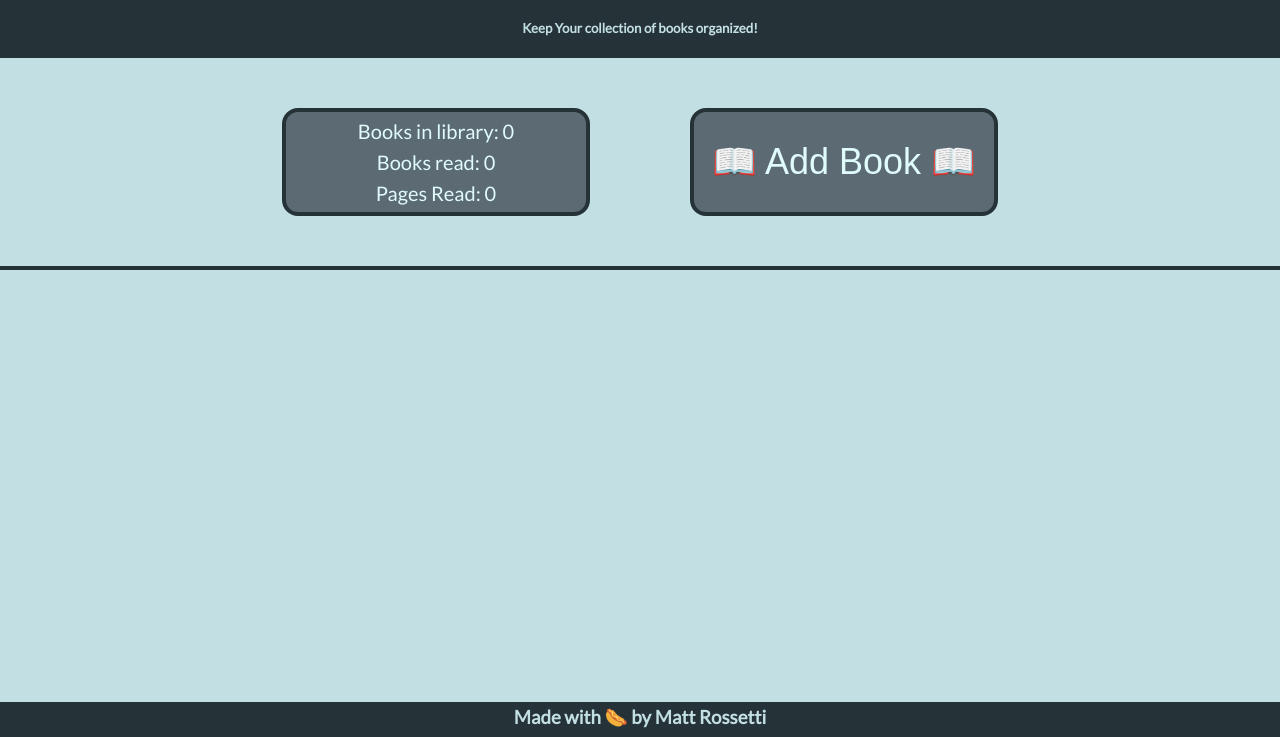
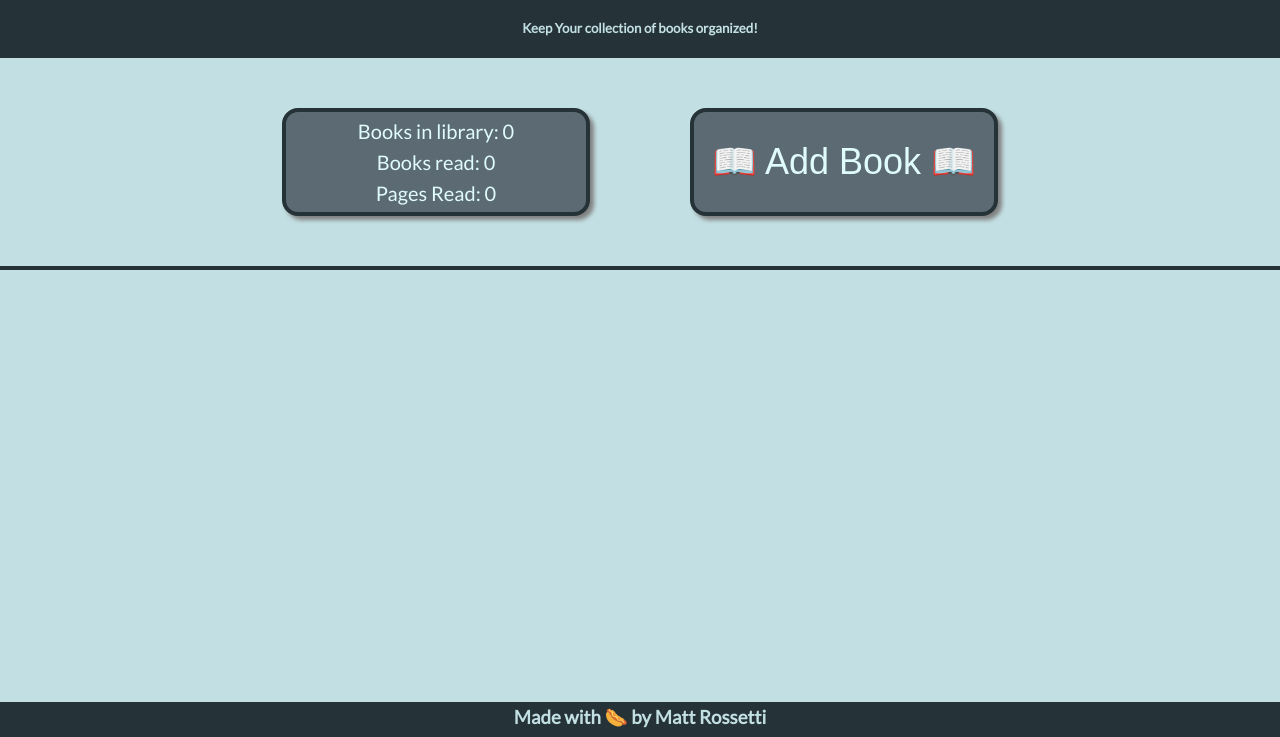
Before and after one commit to MattRossetti/Library, a plain HTML site: page index.html in a window 1280 px wide. Shown: the part 63-800 px from the top of the page. Drawn offline with Linux system fonts and the light colour scheme.

Commit message:
added css shadow effects

```diff
--- a/styles.css
+++ b/styles.css
@@ -159,7 +159,7 @@ h3 {
   border: solid 2px #5C6B73;
   margin: 25px;
   border-radius: 4px;
-
+  box-shadow: 4px 4px 4px grey;
 }
 
 button {
@@ -181,6 +181,7 @@ button {
   width: 308px;
   height: 108px;
   transition: all .1s ease-in-out;
+  box-shadow: 4px 4px 4px grey;
 }
 
 .add-book-button:hover {
@@ -199,6 +200,7 @@ button {
   display: flex;
   flex-direction: column;
   justify-content: space-evenly;
+  box-shadow: 4px 4px 4px grey;
 }
 
 .overview-item {
```
